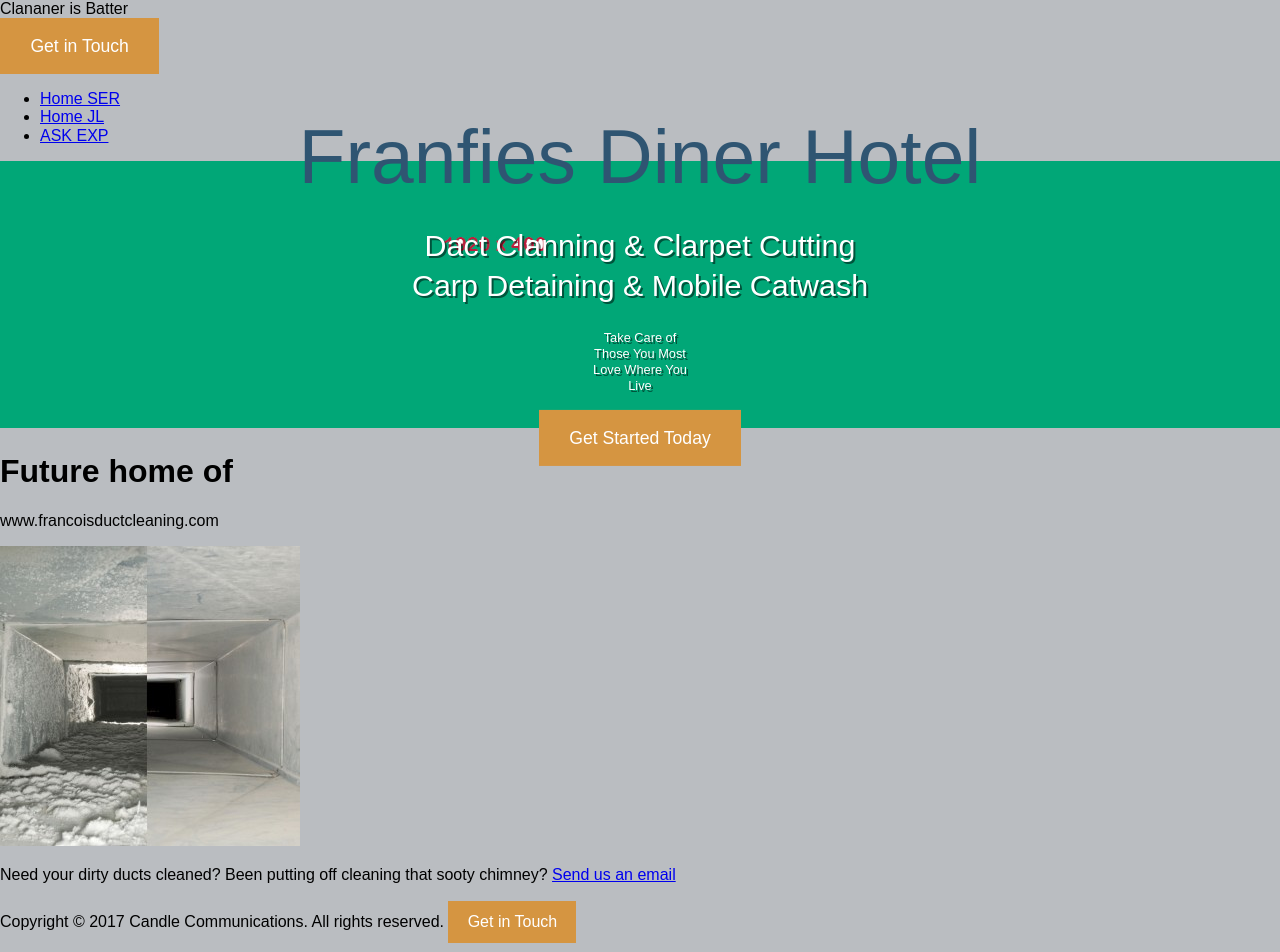
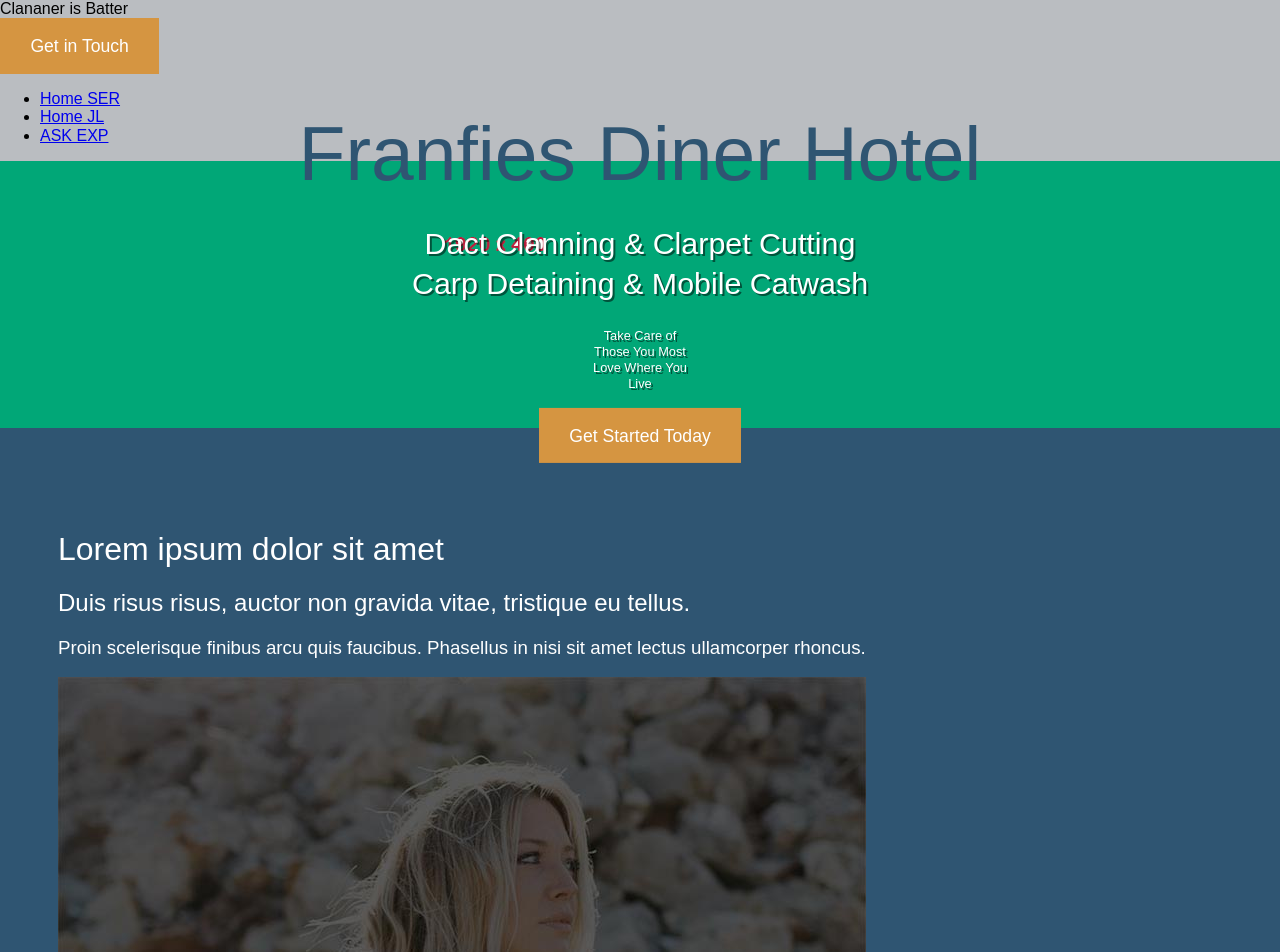
Before and after one commit to candlecom/fdc2, a website: page app/index.html in a window 1280 px wide. Shown: the top 952 px of the page. Drawn offline with Linux system fonts and the light colour scheme; files whose address does not match are found by name.

Commit message:
Starting into middle-box

```diff
--- /dev/null
+++ b/app/assets/styles/modules/_headline.css
@@ -0,0 +1,3 @@
+.headline {
+  font-weight: 300;
+}
--- /dev/null
+++ b/app/assets/styles/modules/_page-section.css
@@ -0,0 +1,8 @@
+.page-section {
+  padding: 4.5rem 0;
+
+  &--blue {
+    background-color: $mainBlue;
+    color: #FFFFFF;
+  }
+}
--- a/app/assets/styles/modules/_top-box.css
+++ b/app/assets/styles/modules/_top-box.css
@@ -1,8 +1,12 @@
 /* Equals Large-here */
 
 .top-box {
+  border-bottom: 10px solid $mainBlue;
   position: relative;
 
+  &__image {
+    display: block;
+  }
 
   &__text-content {
     position: absolute;
--- a/app/assets/styles/modules/_wrapper.css
+++ b/app/assets/styles/modules/_wrapper.css
@@ -1,4 +1,7 @@
 .wrapper {
   padding-left: 18px;
   padding-right: 18px;
+  max-width: 1200px;
+  margin-left: auto;
+  margin-right: auto;
 }
--- a/app/assets/styles/style.css
+++ b/app/assets/styles/style.css
@@ -5,3 +5,5 @@
 @import "modules/_top-box";
 @import "modules/_btn";
 @import "modules/_wrapper";
+@import "modules/_page-section";
+@import "modules/_headline";
--- a/app/index.html
+++ b/app/index.html
@@ -45,11 +45,7 @@
 				<source srcset="assets/images/fdcheader--large.jpg 1920w" media="(min-width: 1240px)">
 	      <source srcset="assets/images/fdcheader--medium.jpg 1380w" media="(min-width: 990px)">
 	    	<source srcset="assets/images/fdc_small990w.jpg 990w" media="(min-width: 640px)">
-	    <!--  <img srcset="assets/images/fdc_header_smaller.jpg 640w" alt="Coastal view of ocean and mountains" class="large-hero__image">
-				<source srcset="assets/images/fdc_header_large.jpg 1920w" media="(min-width: 1380px)">
-				<source srcset="assets/images/fdc_header_small.jpg" media="(min-width: 990px)">
-				<source srcset="assets/images/fdc_header_smaller.jpg" media="(min-width: 640px)">-->
-				<img src="assets/images/fdc_header_smaller.jpg" alt="holder for pic">
+	    	<img srcset="assets/images/fdc_header_smaller.jpg" alt="holder for pic" class="top-box__image">
 			</picture>
 				<div class="top-box__text-content">
           <div class="wrapper">
@@ -61,15 +57,31 @@
 					</div>
         </div>
       </div>
-<h1 class="splash">Future home of</h1>
 
-<p class="splash2">www.francoisductcleaning.com</p>
+			<div id="middle-box" class="page-section page-section--blue">
+				<div class="wrapper">
+					<h1 class="headline">Lorem ipsum dolor sit amet</h1>
+					<h2 class="headline">Duis risus risus, auctor non gravida vitae, tristique eu tellus.</h2>
+					<h3 class="headline">Proin scelerisque finibus arcu quis faucibus. Phasellus in nisi sit amet lectus ullamcorper rhoncus.</h3>
+					<img srcset="assets/images/our-start-hi-dpi-i.jpg" alt="holder for pic" class="top-box__image">
+					<p>Pellentesque vehicula tempor euismod. Phasellus consectetur ac magna feugiat posuere. Nam mattis laoreet bibendum. Aliquam aliquet sapien sed massa molestie, in vulputate dui placerat. Cras nisl nibh, malesuada vel commodo et, hendrerit non orci. Nulla quam elit, vehicula ullamcorper egestas eget, sagittis in lacus. Cras in gravida lectus. Integer volutpat at ex a viverra. Proin ultricies vitae ex at bibendum. Mauris id fringilla mauris. Donec ipsum quam, pulvinar ac metus nec, volutpat ornare libero. Aenean justo dolor, sodales nec metus et, tempus lacinia urna. Aenean suscipit nunc at lectus venenatis, viverra sagittis nulla porta. Suspendisse velit erat, faucibus vel massa et, dignissim rhoncus tortor. Duis sed nisi malesuada, cursus augue vitae, maximus arcu. </p>
+				<!-- /wrapper -->
+				</div>
+				<!-- /middle-box -->
+			</div>
 
-<div class="photo1"><img alt="Duct before and after cleaning" src="img/duct-cleaning.jpg" /> <!-- /photo1 --></div>
 
-<div class="emailus">
-<p>Need your dirty ducts cleaned? Been putting off cleaning that sooty chimney? <a href="mailto:francois@francoisductcleaning.com?Subject=Hello%20again" target="_top">Send us an email</a></p>
-<!-- /emailus --></div>
+			<div id="bottom-box">
+				<div class="wrapper"
+				<h1>Lorem ipsum dolor sit amet</h1>
+				<h2>Duis risus risus, auctor non gravida vitae, tristique eu tellus.</h2>
+				<h3>Proin scelerisque finibus arcu quis faucibus. Phasellus in nisi sit amet lectus ullamcorper rhoncus.</h3>
+				<img srcset="assets/images/our-start-hi-dpi-i.jpg" alt="holder for pic" class="top-box__image">
+				<p>Pellentesque vehicula tempor euismod. Phasellus consectetur ac magna feugiat posuere. Nam mattis laoreet bibendum. Aliquam aliquet sapien sed massa molestie, in vulputate dui placerat. Cras nisl nibh, malesuada vel commodo et, hendrerit non orci. Nulla quam elit, vehicula ullamcorper egestas eget, sagittis in lacus. Cras in gravida lectus. Integer volutpat at ex a viverra. Proin ultricies vitae ex at bibendum. Mauris id fringilla mauris. Donec ipsum quam, pulvinar ac metus nec, volutpat ornare libero. Aenean justo dolor, sodales nec metus et, tempus lacinia urna. Aenean suscipit nunc at lectus venenatis, viverra sagittis nulla porta. Suspendisse velit erat, faucibus vel massa et, dignissim rhoncus tortor. Duis sed nisi malesuada, cursus augue vitae, maximus arcu. </p>
+			<!-- /wrapper -->
+			</div>
+			<!-- /bottom-box -->
+			</div>
 
 	<footer>
 		<p>Copyright &copy; 2017 Candle Communications. All rights reserved. <a href="#" class="btn btn--orange">Get in Touch</a></p>
--- a/app/temp/styles/style.css
+++ b/app/temp/styles/style.css
@@ -477,7 +477,12 @@ img {
 /* Equals Large-here */
 
 .top-box {
+  border-bottom: 10px solid #2f5572;
   position: relative;
+}
+
+.top-box__image {
+  display: block;
 }
 
 .top-box__text-content {
@@ -578,4 +583,20 @@ img {
 .wrapper {
   padding-left: 18px;
   padding-right: 18px;
+  max-width: 1200px;
+  margin-left: auto;
+  margin-right: auto;
 }
+
+.page-section {
+  padding: 4.5rem 0;
+}
+
+.page-section--blue {
+  background-color: #2f5572;
+  color: #FFFFFF;
+}
+
+.headline {
+  font-weight: 300;
+}
--- a/package.json
+++ b/package.json
@@ -15,7 +15,7 @@
   },
   "devDependencies": {
     "autoprefixer": "^6.7.0",
-    "browser-sync": "^2.18.6",
+    "browser-sync": "^2.18.7",
     "gulp": "^3.9.1",
     "gulp-postcss": "^6.3.0",
     "gulp-watch": "^4.3.11",
```
Also changed, not shown: app/assets/images/our-start-hi-dpi-i.jpg (added), app/assets/images/our-start-i.jpg (added), app/assets/images/our-start-landscape-hi-dpi-i.jpg (added).
